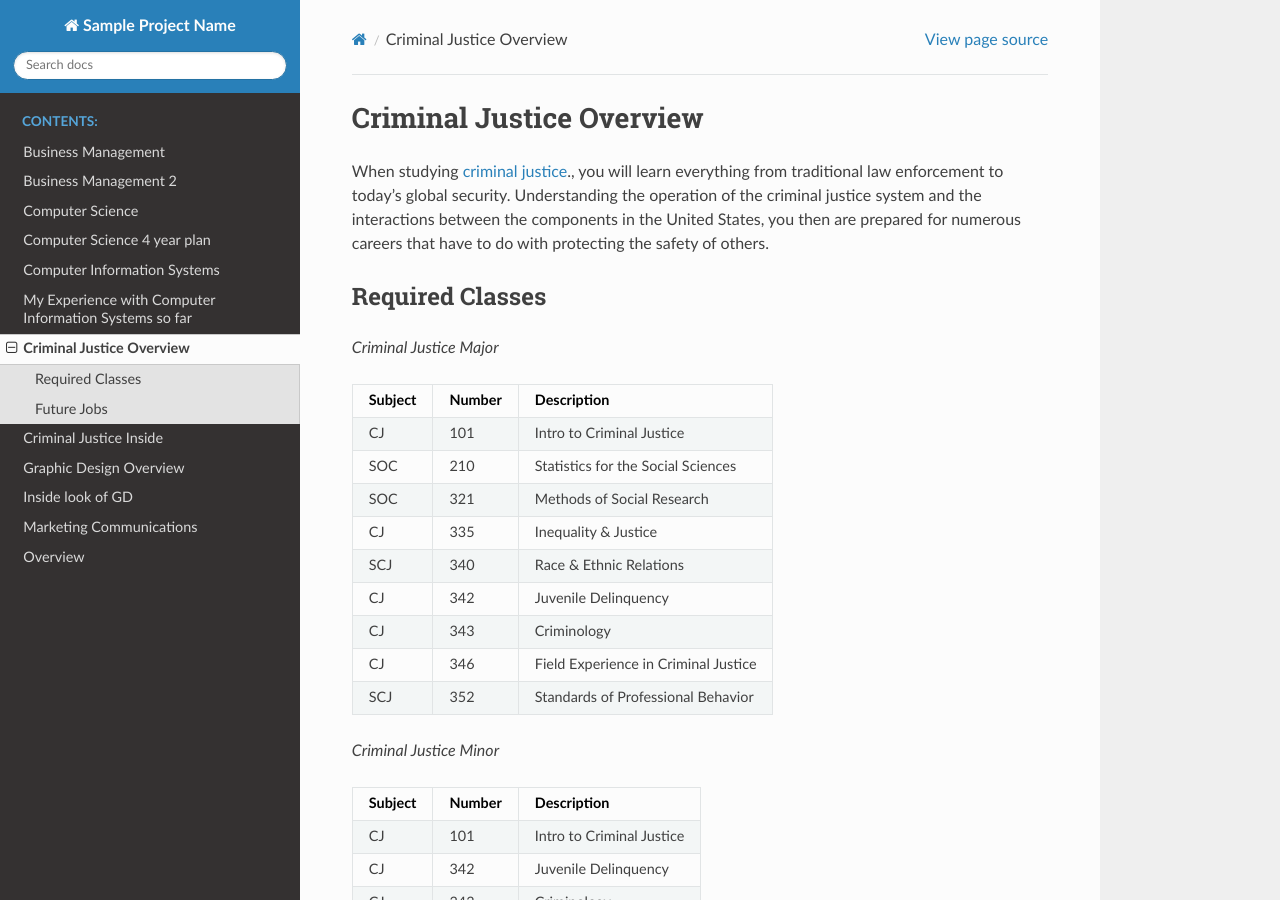
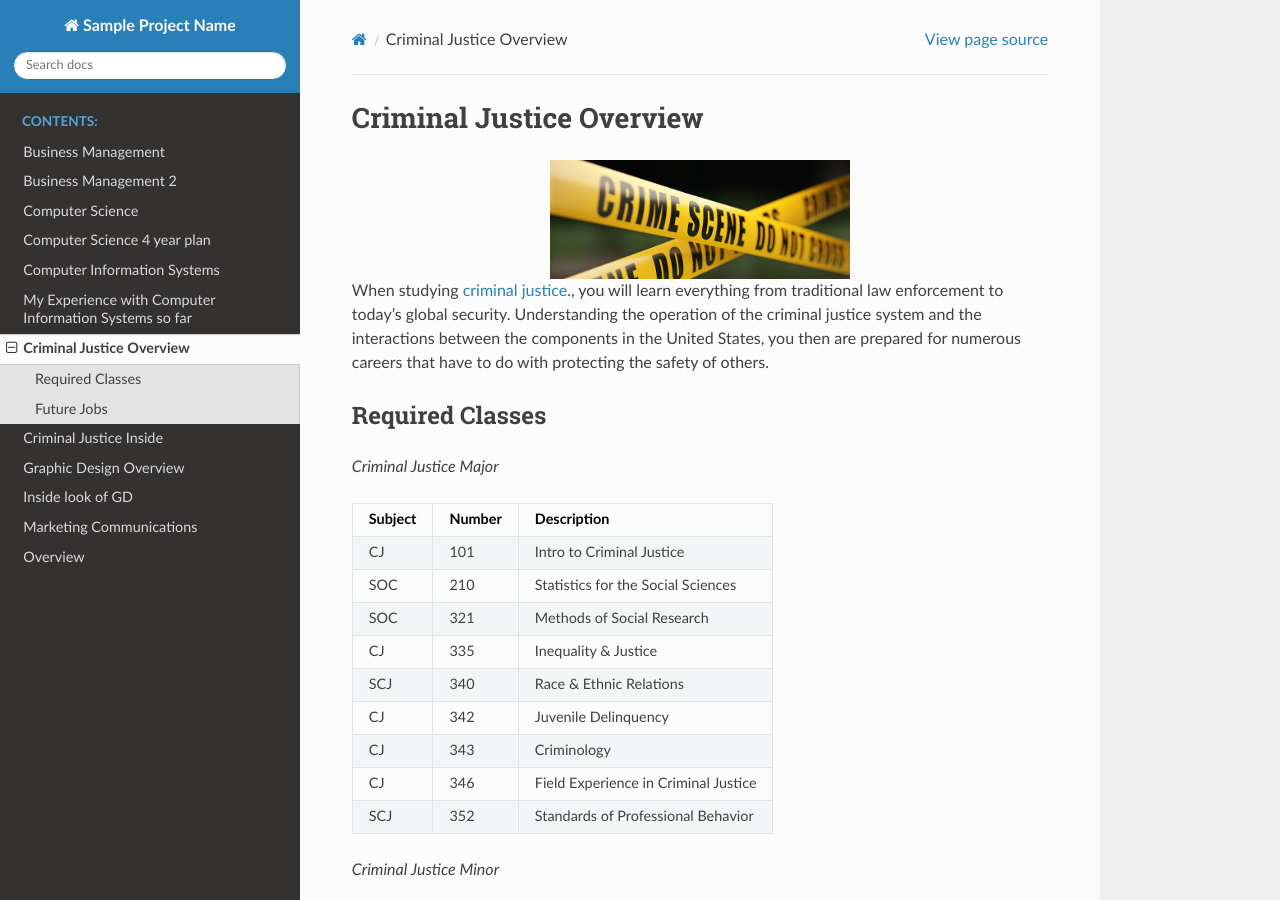
Before and after one commit to burnskatie/majors_template, a Sphinx documentation site: the page built from source/criminal_justice1/index.rst, in a window 1280 px wide and 900 px high. Built offline with Sphinx 7.4.7 and the Read the Docs theme 2.0.0, drawn with Linux system fonts in a browser that asks for light colours.

Commit message:
added picture and more information

```diff
--- a/source/criminal_justice1/index.rst
+++ b/source/criminal_justice1/index.rst
@@ -1,5 +1,10 @@
 Criminal Justice Overview
 =========================
+
+.. image:: criminaljustice.jpg
+    :width: 300px
+    :align: center
+
 
 When studying `criminal justice <https://simpson.edu/academics/departments/academics/departments/department-sociology-criminal-justice/criminal-justice>`_., you will learn everything from traditional
 law enforcement to today’s global security. Understanding the operation of
```
Also changed, not shown: source/criminal_justice1/criminaljustice.jpg (added).
